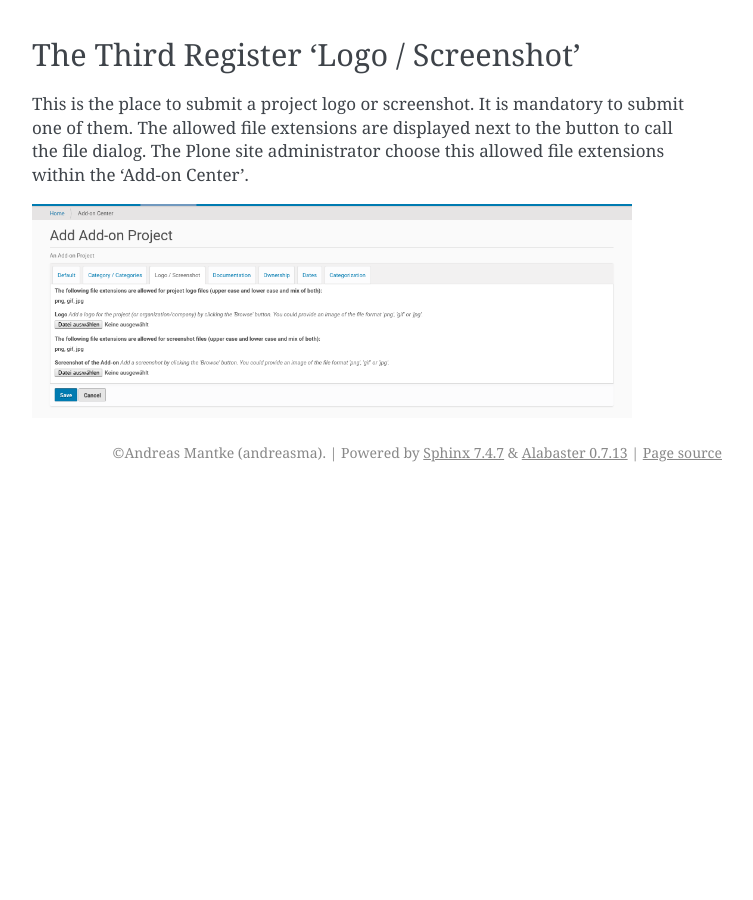
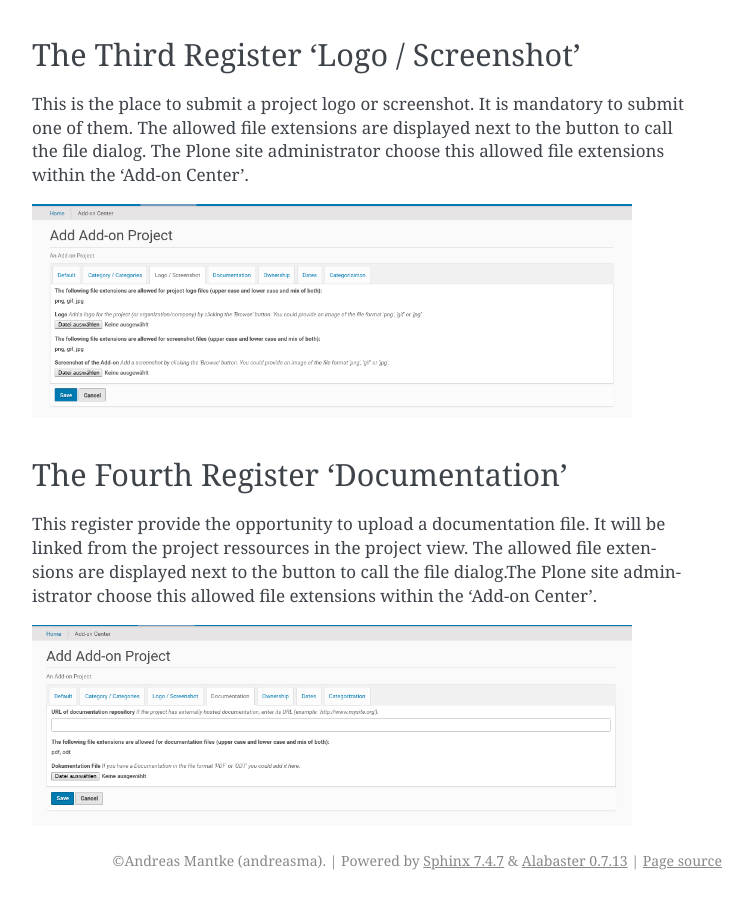
Before and after one commit to collective/collective.addons, a Sphinx documentation site: the page built from docs/source/addnewaddonproject.rst, in a window 1280 px wide and 900 px high, scrolled down 2295 px. Shown: the whole window, without its empty margins (388-1141 px from the left). Built offline with Sphinx 7.4.7, drawn with Linux system fonts in a browser that asks for light colours; before the commit the page ends 2787 px from its top, so only the background shows below that; some of the changed text lies outside the part shown.

Commit message:
Add information about the fourth register 'documentation'

```diff
--- a/docs/source/addnewaddonproject.rst
+++ b/docs/source/addnewaddonproject.rst
@@ -63,3 +63,15 @@ site administrator choose this allowed file extensions within the 'Add-on Center
 
 .. image:: images/addon_project_form03.png
    :width: 600
+
+
+The Fourth Register 'Documentation'
+***********************************
+
+This  register provide the opportunity to upload a documentation file. It will be linked from
+the project ressources in the project view. The allowed file extensions are displayed next to
+the button to call the file dialog.The Plone site administrator choose this allowed file
+extensions within the 'Add-on Center'.
+
+.. image:: images/addon_project_form04.png
+   :width: 600
```
